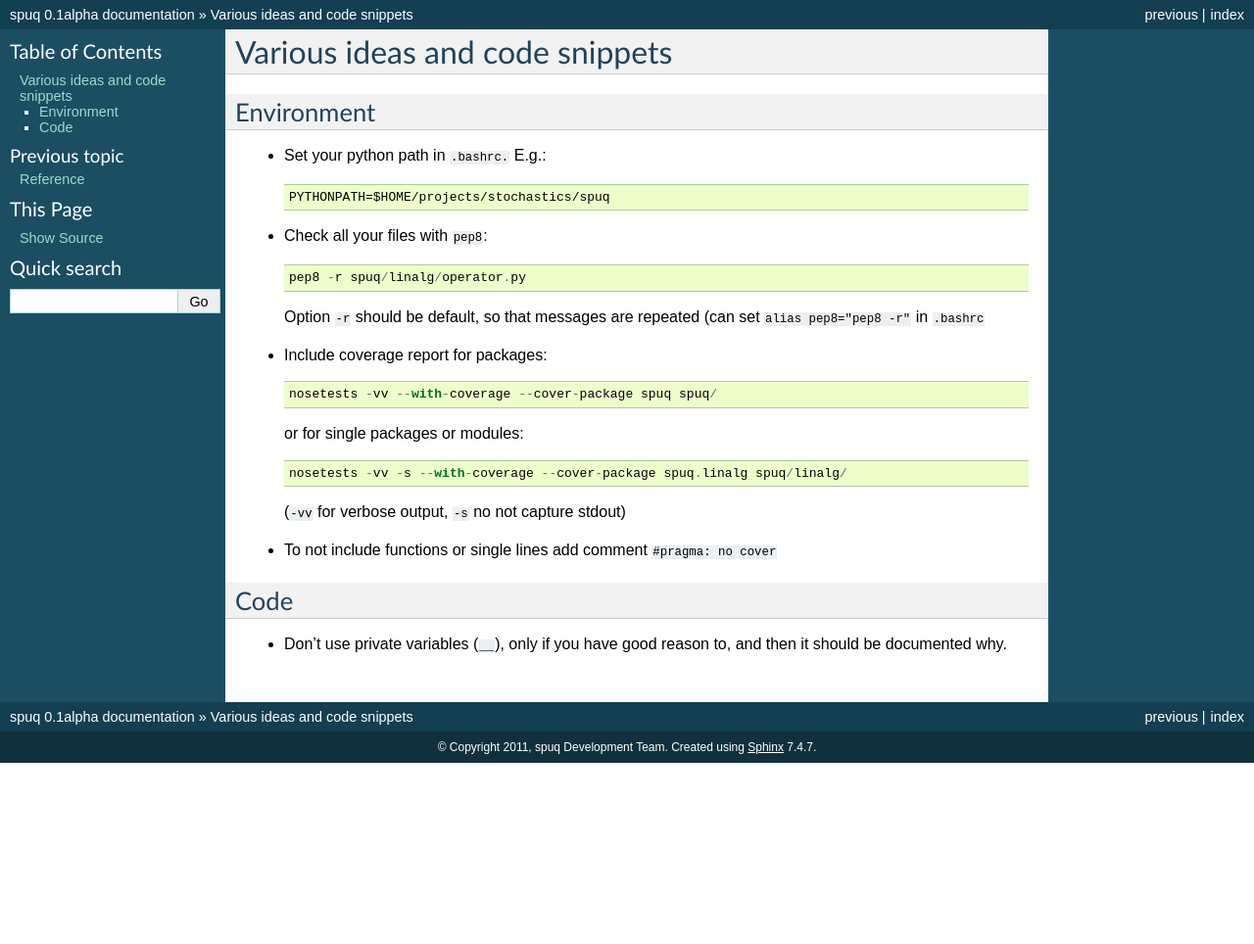
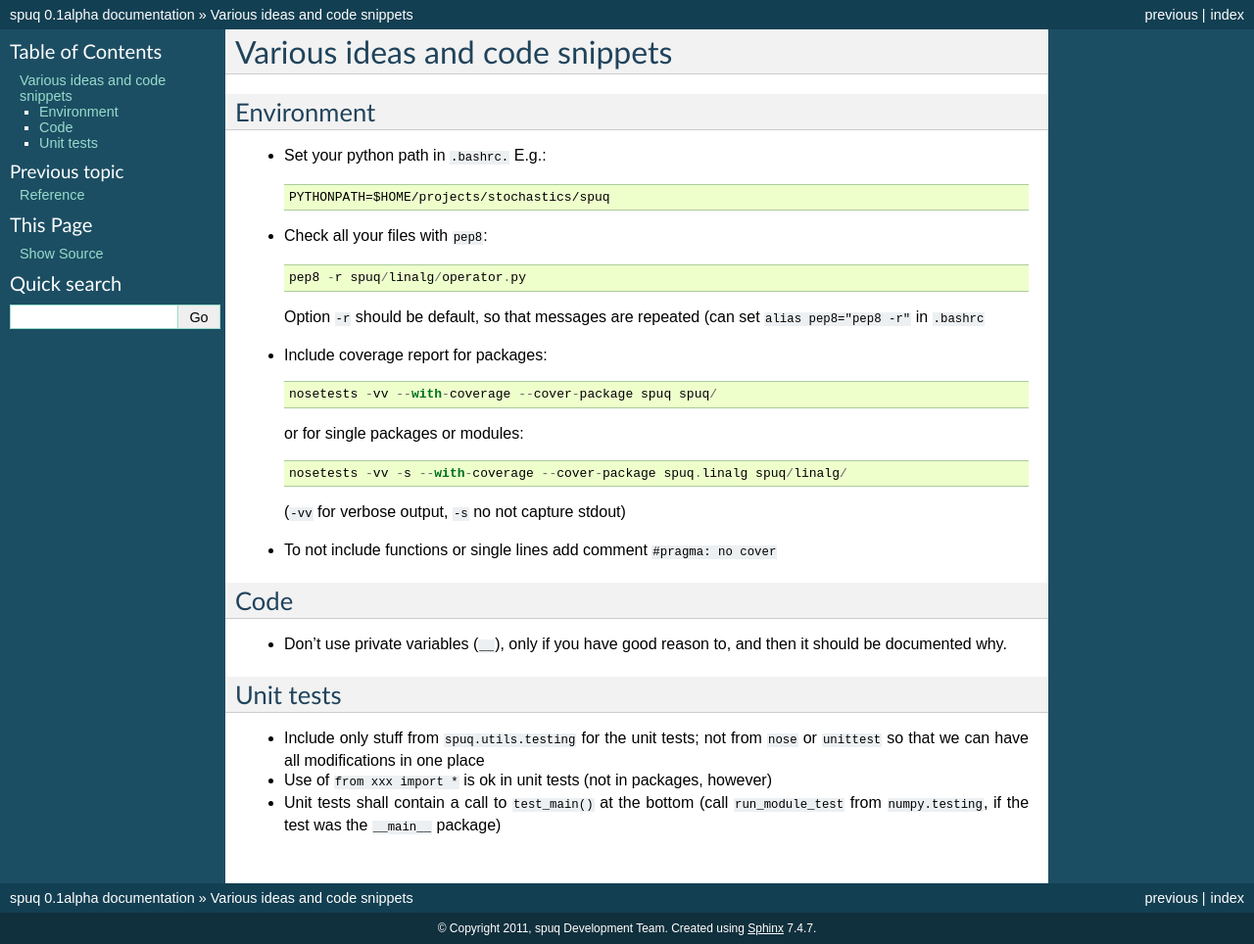
Before and after one commit to aleadev/spuq, a Sphinx documentation site: the page built from doc/source/dev_snippets.rst, in a window 1280 px wide. Shown: the whole page at 98% size. Built offline with Sphinx 7.4.7, drawn with Linux system fonts in a browser that asks for light colours; formulas are drawn with MathJax 3; before the commit the page ends 900 px from its top, so only the background shows below that.

Commit message:
added some comments about unit testing to dev docs

```diff
--- a/doc/source/dev_snippets.rst
+++ b/doc/source/dev_snippets.rst
@@ -34,3 +34,17 @@ Code
 
 * Don't use private variables (``__``), only if you have good reason
   to, and then it should be documented why.
+
+Unit tests
+==========
+
+* Include only stuff from ``spuq.utils.testing`` for the unit tests;
+  not from ``nose`` or ``unittest`` so that we can have all
+  modifications in one place
+
+* Use of ``from xxx import *`` is ok in unit tests (not in packages,
+  however)
+
+* Unit tests shall contain a call to ``test_main()`` at the bottom
+  (call ``run_module_test`` from ``numpy.testing``, if the test was the
+  ``__main__`` package)
```
